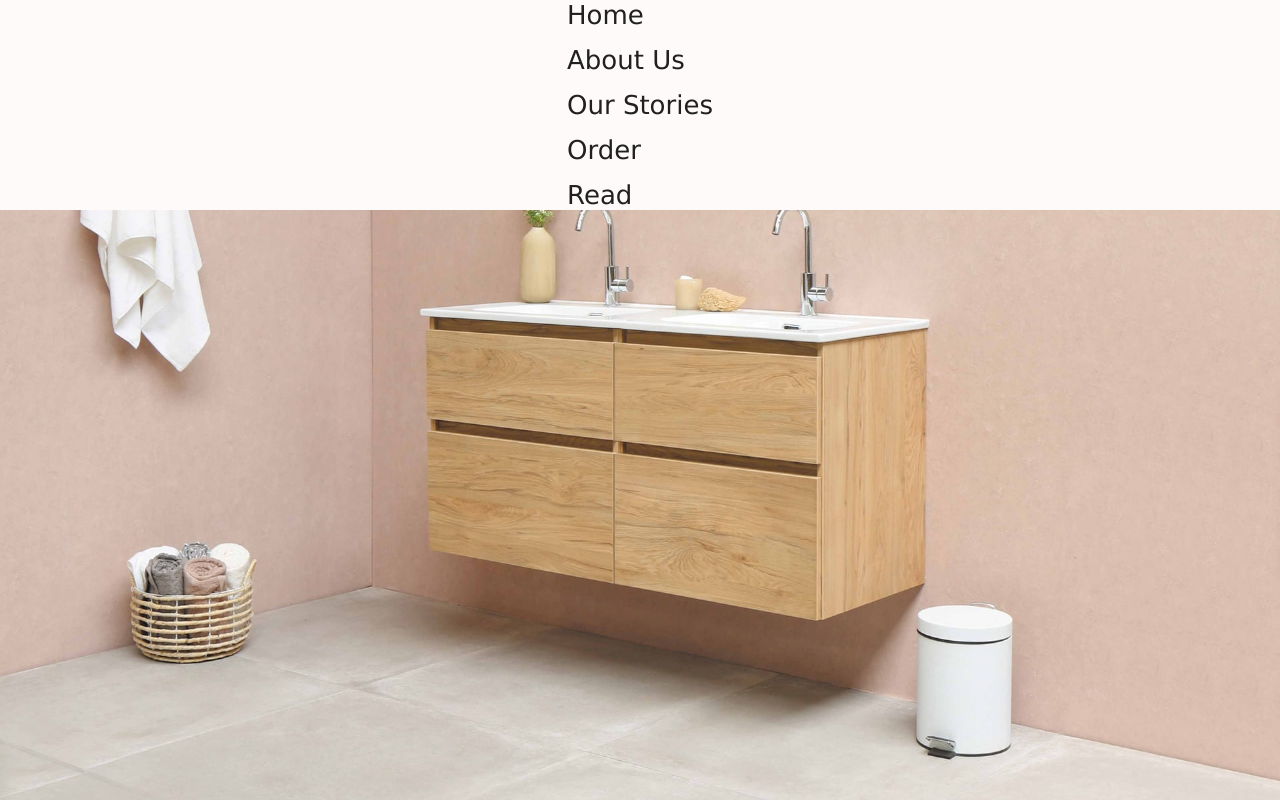
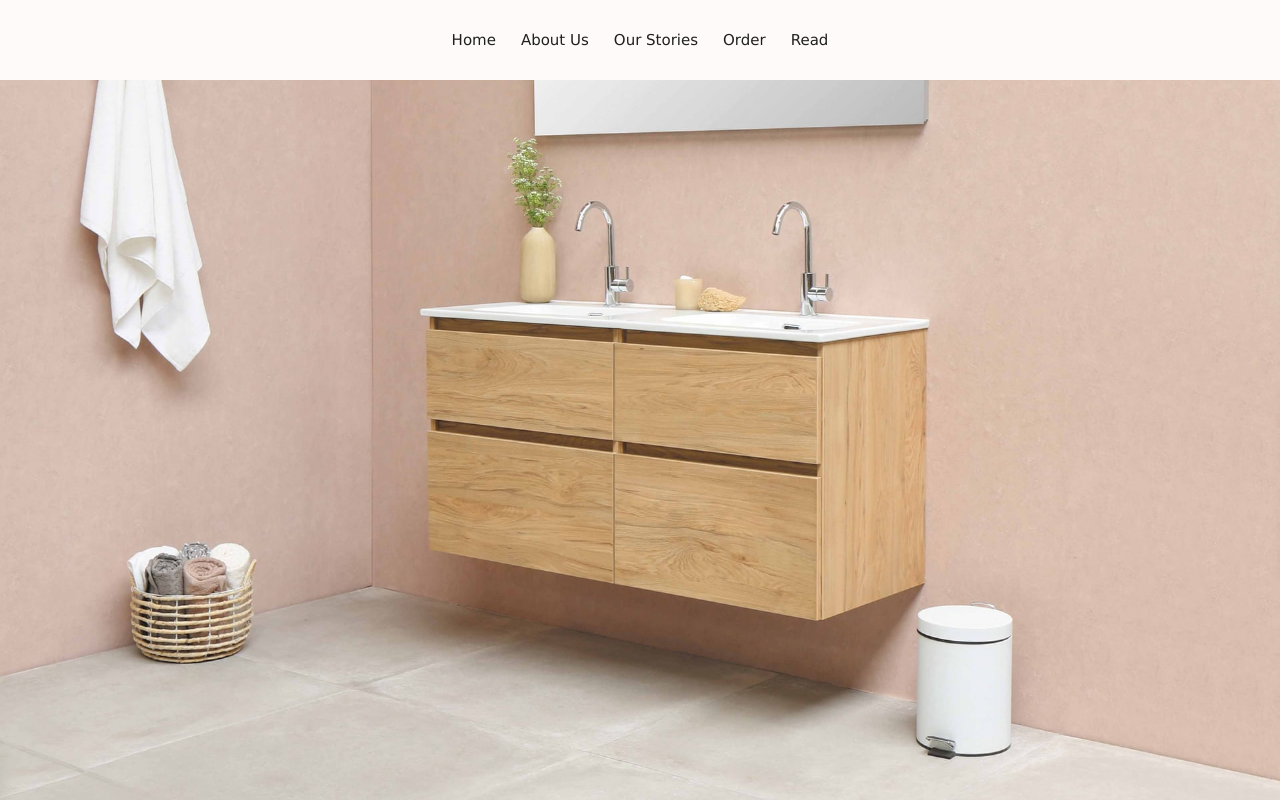
Before and after one commit to TarifChandan/header-2, a plain HTML site: page index.html in a window 1280 px wide. Drawn offline with Linux system fonts and the light colour scheme.

Commit message:
The Washroom website v--2[added a new horizontal menu]

```diff
--- a/styles.css
+++ b/styles.css
@@ -16,8 +16,9 @@
 
 .side-nav {
     background-color: snow;
-
+    height: 80px;
     display: grid;
+    justify-content: center;
     align-content: center;
 }
 
@@ -25,14 +26,19 @@
     list-style: none;
 
     display: grid;
-    grid-row-gap: 15px;
-    justify-content: center;
+    grid-template-columns: repeat(5, max-content);
+    grid-column-gap: 25px;
 }
 
 .side-nav__link {
     text-decoration: none;
-    font-size: 26px;
+    font-size: 15px;
     font-family: 'Lucida Sans', sans-serif;
     color: #202020;
     text-transform: capitalize;
+    transition: all .5s;
 }
+
+.side-nav__link:hover {
+    color: #1ac266;
+}
```
